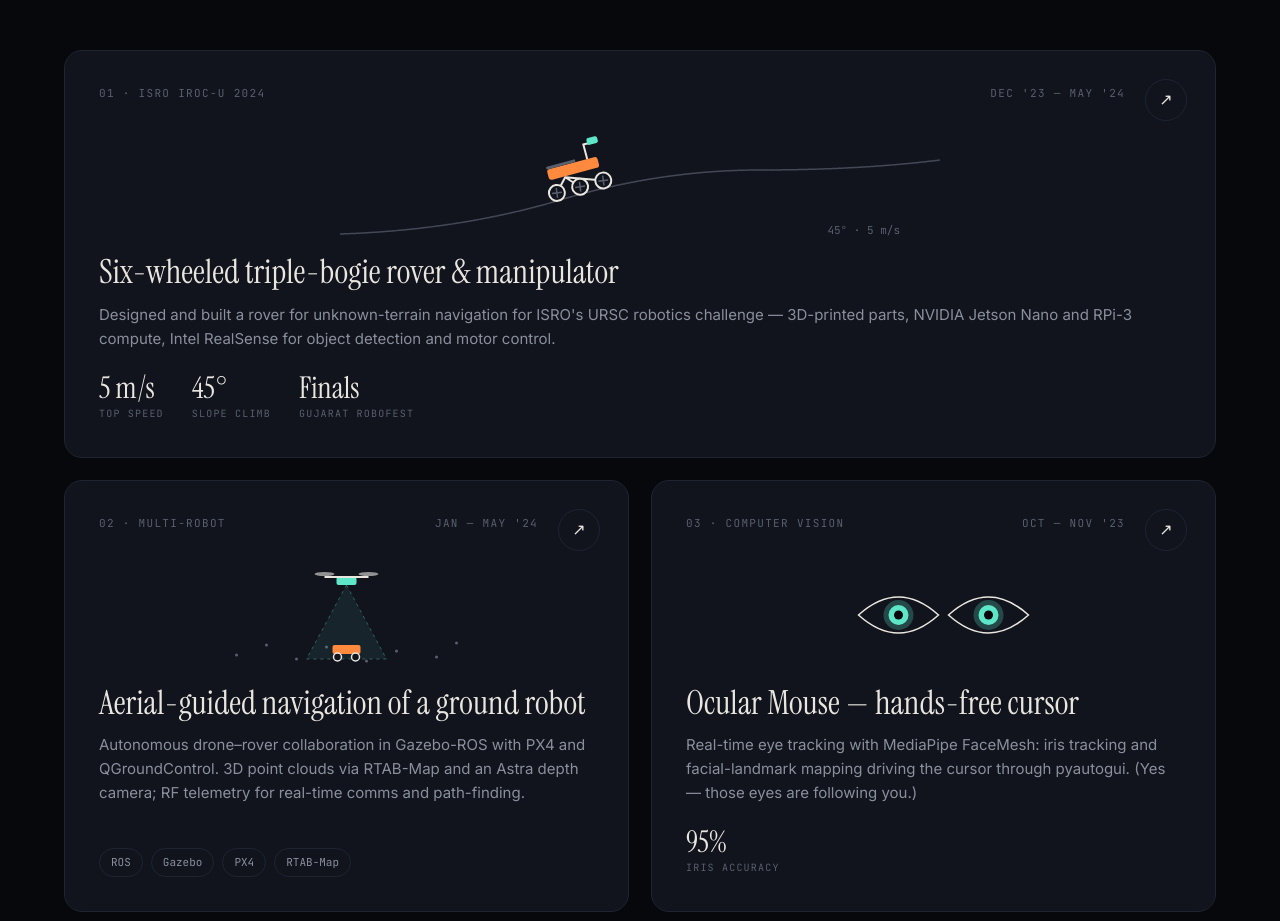
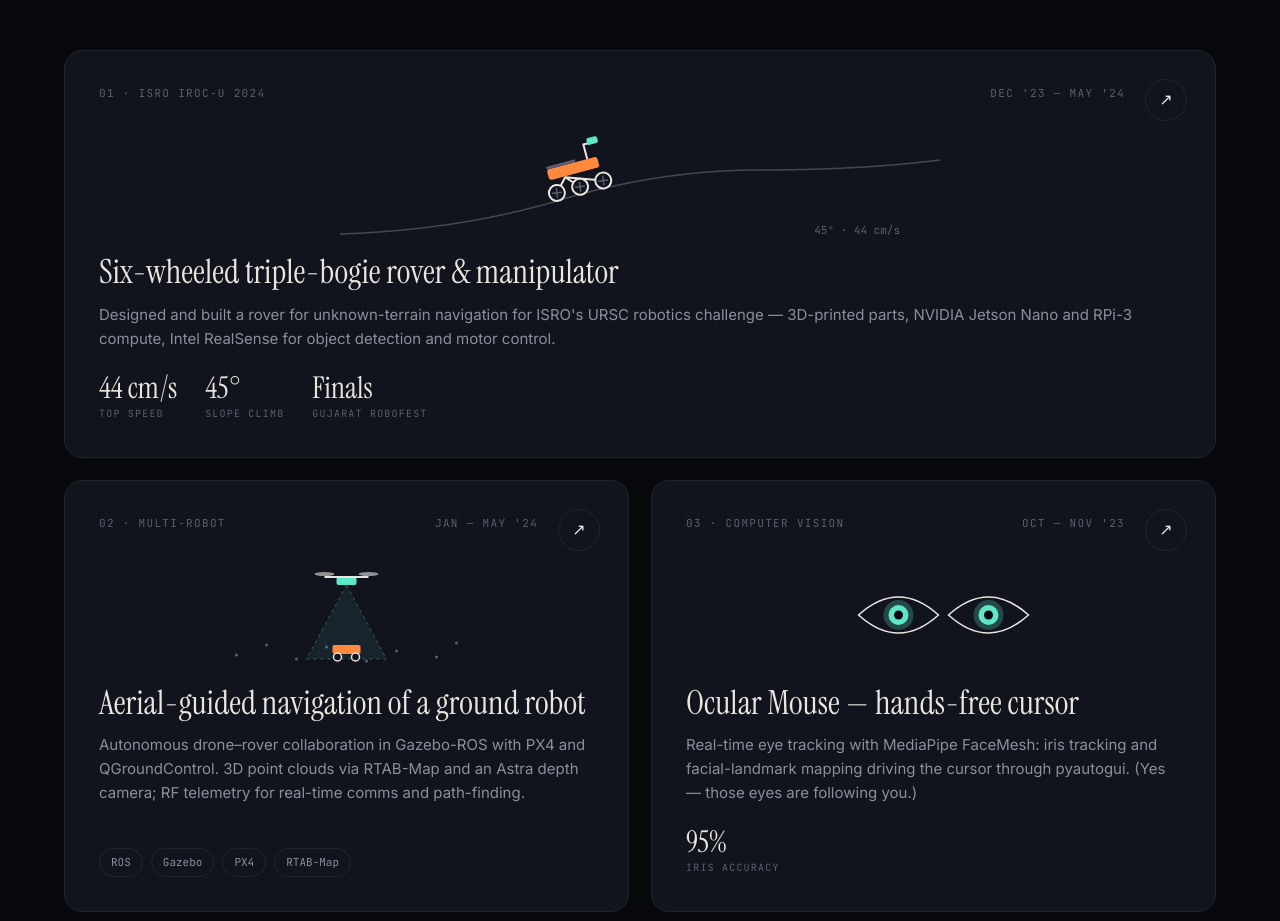
Before and after one commit to guptuv/tilt-portfolio, a plain HTML site: page index.html in a window 1280 px wide. Shown: the part 3654-4575 px from the top of the page. Drawn offline with Linux system fonts and the light colour scheme; animation ran at ten frames a second.

Commit message:
Update speed

```diff
--- a/index.html
+++ b/index.html
@@ -463,12 +463,12 @@ footer{display:flex;justify-content:space-between;gap:16px;flex-wrap:wrap;paddin
             <g transform="translate(0,-8)"><g class="wheel"><circle r="8" fill="#11141d" stroke="#e9e6df" stroke-width="2"/><path d="M-5 0 H5 M0 -5 V5" stroke="#5a5f6d" stroke-width="1.5"/></g></g>
             <g transform="translate(24,-8)"><g class="wheel"><circle r="8" fill="#11141d" stroke="#e9e6df" stroke-width="2"/><path d="M-5 0 H5 M0 -5 V5" stroke="#5a5f6d" stroke-width="1.5"/></g></g>
           </g>
-          <text x="560" y="110" fill="#5a5f6d" font-family="JetBrains Mono" font-size="11" text-anchor="end">45° · 5 m/s</text>
+          <text x="560" y="110" fill="#5a5f6d" font-family="JetBrains Mono" font-size="11" text-anchor="end">45° · 44 cm/s</text>
         </svg>
       </div>
       <h3>Six-wheeled triple-bogie rover &amp; manipulator</h3>
       <p>Designed and built a rover for unknown-terrain navigation for ISRO's URSC robotics challenge — 3D-printed parts, NVIDIA Jetson Nano and RPi-3 compute, Intel RealSense for object detection and motor control.</p>
-      <div class="metrics"><div>5 m/s<small>Top speed</small></div><div>45°<small>Slope climb</small></div><div>Finals<small>Gujarat Robofest</small></div></div>
+      <div class="metrics"><div>44 cm/s<small>Top speed</small></div><div>45°<small>Slope climb</small></div><div>Finals<small>Gujarat Robofest</small></div></div>
     </a>
 
     <a class="proj reveal" href="https://drive.google.com/drive/folders/1FkpOT0EtBhdCjhXekMyQlCR0KQE0UC_S?usp=drive_link" target="_blank" rel="noopener">
```
